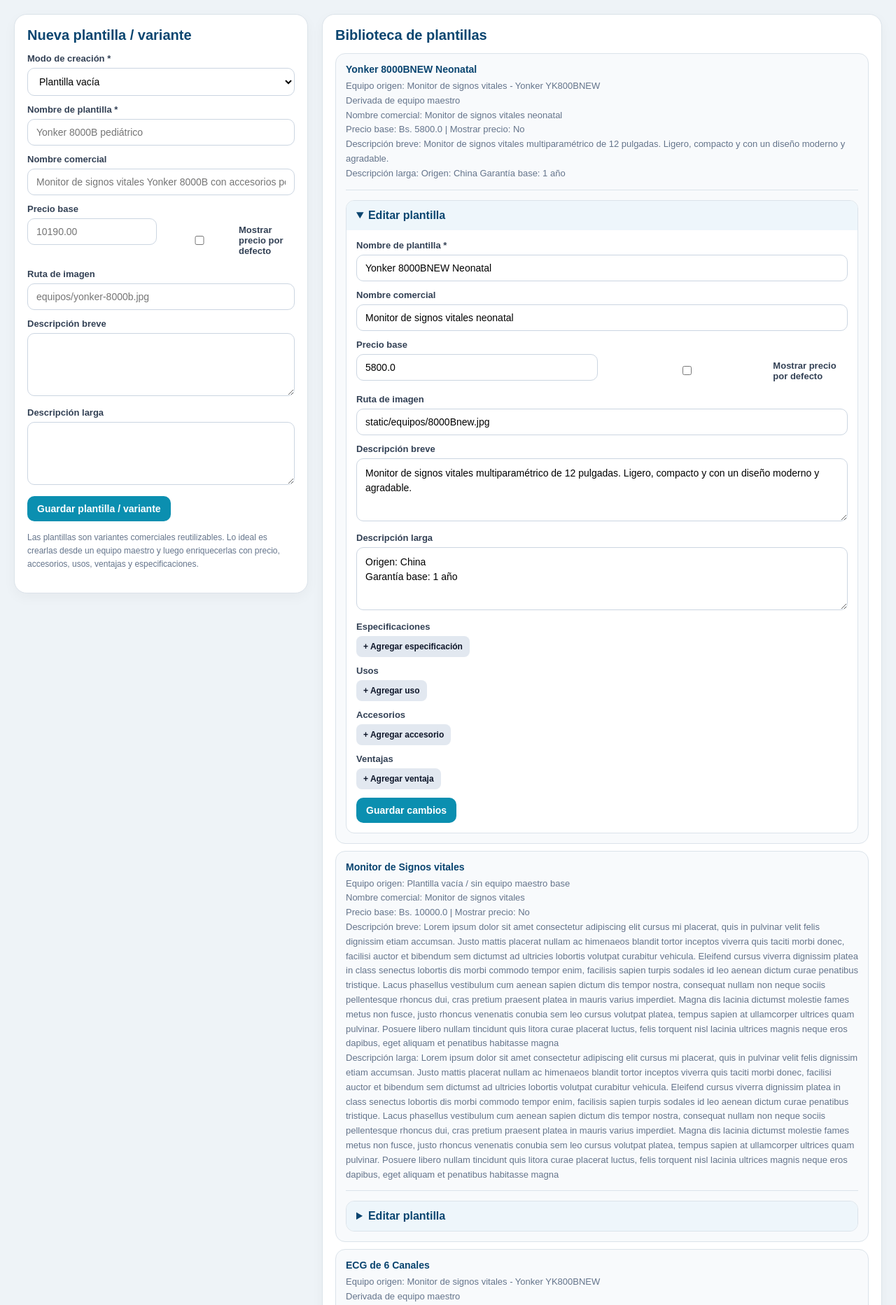
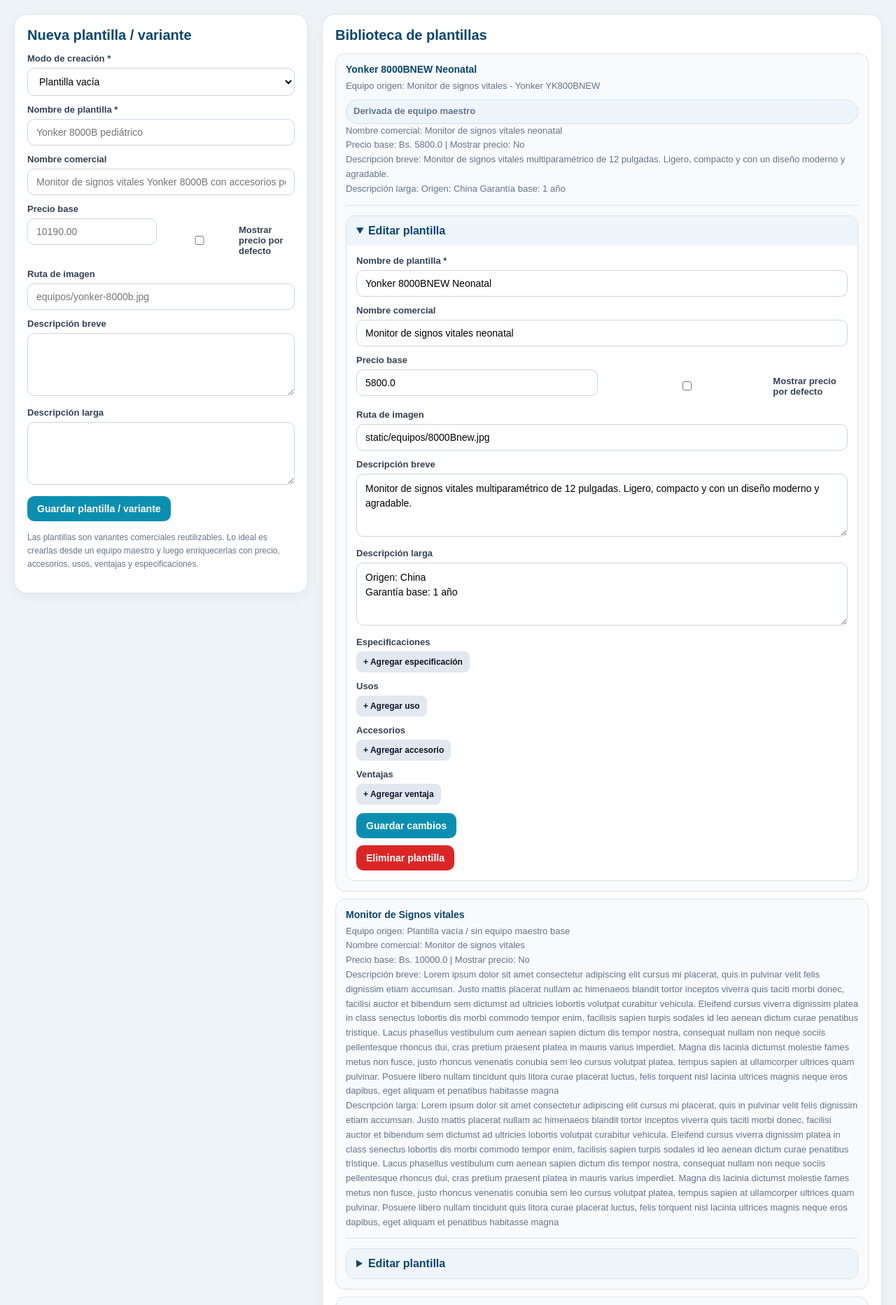
Before and after one commit to Myroesh/biosolutions-cotizador, a Flask app: page /plantillas in a window 1280 px wide, after a click on "Editar plantilla". Shown: the part 71-1936 px from the top of the page at 70% size. Run offline with Flask 3, Linux system fonts and the light colour scheme; data comes from the database, SQL or seed files in the repository; data that the repository does not hold is empty.

Commit message:
agregar eliminacion de equipos, plantillas y cotizaciones

```diff
--- a/app.py
+++ b/app.py
@@ -709,6 +709,85 @@ def crear_equipo():
 
     return redirect(url_for("equipos_page"))
 
+@app.route("/equipos/<int:equipo_id>/eliminar", methods=["POST"])
+def eliminar_equipo(equipo_id):
+    conn = get_db_connection()
+
+    equipo = conn.execute("""
+        SELECT id
+        FROM equipos
+        WHERE id = ? AND activo = 1
+    """, (equipo_id,)).fetchone()
+
+    if not equipo:
+        conn.close()
+        return redirect(url_for("equipos_page"))
+
+    conn.execute("""
+        UPDATE equipos
+        SET activo = 0
+        WHERE id = ?
+    """, (equipo_id,))
+
+    conn.commit()
+    conn.close()
+
+    return redirect(url_for("equipos_page"))
+
+
+@app.route("/plantillas/<int:plantilla_id>/eliminar", methods=["POST"])
+def eliminar_plantilla(plantilla_id):
+    conn = get_db_connection()
+
+    plantilla = conn.execute("""
+        SELECT id
+        FROM plantillas
+        WHERE id = ? AND activo = 1
+    """, (plantilla_id,)).fetchone()
+
+    if not plantilla:
+        conn.close()
+        return redirect(url_for("plantillas_page"))
+
+    conn.execute("DELETE FROM plantillas_especificaciones WHERE plantilla_id = ?", (plantilla_id,))
+    conn.execute("DELETE FROM plantillas_usos WHERE plantilla_id = ?", (plantilla_id,))
+    conn.execute("DELETE FROM plantillas_accesorios WHERE plantilla_id = ?", (plantilla_id,))
+    conn.execute("DELETE FROM plantillas_ventajas WHERE plantilla_id = ?", (plantilla_id,))
+
+    conn.execute("""
+        UPDATE plantillas
+        SET activo = 0
+        WHERE id = ?
+    """, (plantilla_id,))
+
+    conn.commit()
+    conn.close()
+
+    return redirect(url_for("plantillas_page"))
+
+
+@app.route("/cotizaciones/<int:cotizacion_id>/eliminar", methods=["POST"])
+def eliminar_cotizacion(cotizacion_id):
+    conn = get_db_connection()
+    ensure_payload_json_column(conn)
+
+    cot = conn.execute("""
+        SELECT id
+        FROM cotizaciones
+        WHERE id = ?
+    """, (cotizacion_id,)).fetchone()
+
+    if not cot:
+        conn.close()
+        return redirect(url_for("cotizaciones_page"))
+
+    conn.execute("DELETE FROM cotizacion_items WHERE cotizacion_id = ?", (cotizacion_id,))
+    conn.execute("DELETE FROM cotizaciones WHERE id = ?", (cotizacion_id,))
+
+    conn.commit()
+    conn.close()
+
+    return redirect(url_for("cotizaciones_page"))
 
 @app.route("/plantillas/nueva", methods=["POST"])
 def crear_plantilla():
--- a/templates/plantillas.html
+++ b/templates/plantillas.html
@@ -123,6 +123,28 @@
     font-size:13px;
     color:#475569;
     line-height:1.6;
+  }
+  .origin-pill{
+    display:inline-block;
+    margin-top:8px;
+    background:#eef6fb;
+    color:#0a4570;
+    border:1px solid #cfe4ef;
+    border-radius:999px;
+    padding:6px 10px;
+    font-size:12px;
+    font-weight:700;
+  }
+
+  .danger-btn{
+    background:#dc2626;
+    color:#fff;
+    border:none;
+    border-radius:10px;
+    padding:10px 14px;
+    font-size:14px;
+    font-weight:700;
+    cursor:pointer;
   }
   @media (max-width: 1100px){
     .page-grid{
@@ -470,7 +492,16 @@
                       </div>
                     </div>
 
-                    <button type="submit" class="btn">Guardar cambios</button>
+                    <div style="display:flex; gap:10px; flex-wrap:wrap;">
+                      <button type="submit" class="btn">Guardar cambios</button>
+                    </div>
+                  </form>
+
+                  <form method="post"
+                        action="{{ url_for('eliminar_plantilla', plantilla_id=p['id']) }}"
+                        onsubmit="return confirm('¿Eliminar esta plantilla? Ya no aparecerá en la biblioteca ni en el cotizador.');"
+                        style="margin-top:10px;">
+                    <button type="submit" class="danger-btn">Eliminar plantilla</button>
                   </form>
                 </div>
               </details>
```
Also changed, not shown: templates/cotizaciones.html (+18 -2 lines), templates/equipos.html (+11 -0 lines).
